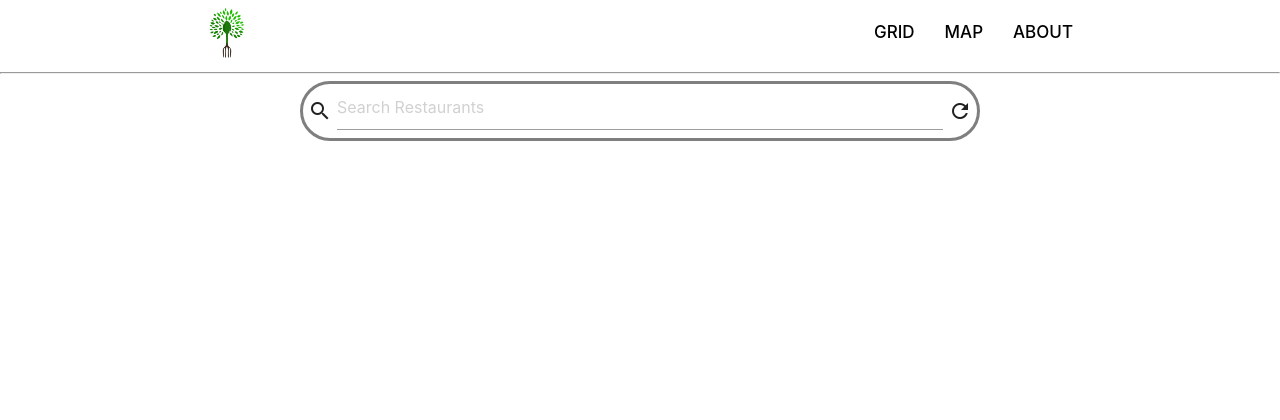
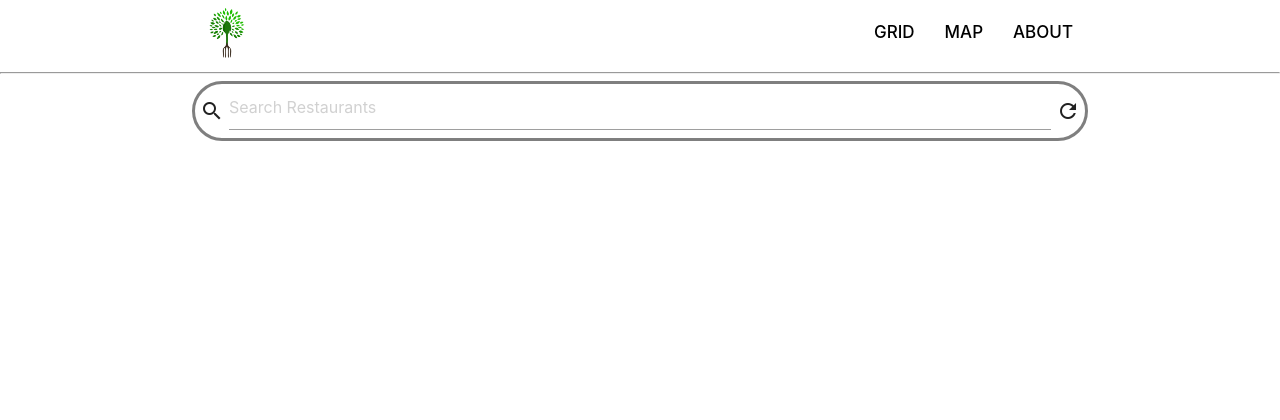
Before and after one commit to ubc-ntis/campusnutrition, a Django app: page / in a window 1280 px wide. Shown: the top 420 px of the page. Run offline with Django 3.2, Linux system fonts and the light colour scheme; data that the repository does not hold is empty.

Commit message:
Change margins on search container

```diff
--- a/campusnutrition/apps/restaurants/static/restaurants/style.css
+++ b/campusnutrition/apps/restaurants/static/restaurants/style.css
@@ -35,8 +35,8 @@ nav ul {
 /* SEARCH START ////////////////////////////////////////////// */
 
 .search-container {
-    margin-left: 300px;
-    margin-right: 300px;
+    margin-left: 15%;
+    margin-right: 15%;
     border-style: solid;
     border-radius: 30px;
     border-color: rgba(0,0,0,0.5);
```
